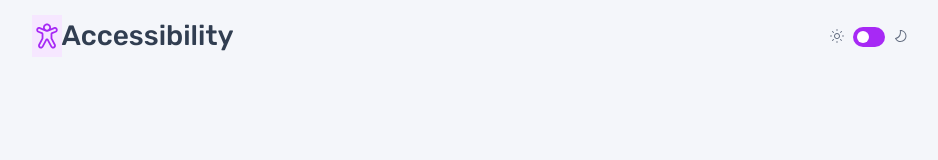
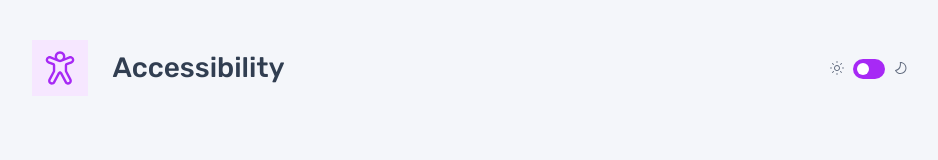
Before and after one commit to BlastChrome/QuizGame, a website built with webpack: page src/template.html in a window 1280 px wide. Shown: the whole page, without its empty margins (170-1108 px from the left). Built offline with nearby package versions, Linux system fonts and the light colour scheme.

Commit message:
added media query 768 and above for the .header class, also some slight formatting on the mobile styles

```diff
--- a/src/scss/modules/_header.scss
+++ b/src/scss/modules/_header.scss
@@ -9,15 +9,39 @@
         display: flex;
         align-items: center;
         justify-content: space-between;
-        width: 167px;
+        max-width: 167px;
+        width: 100%;
 
         &__icon {
             padding: 0.356875rem 0;
             background-color: $purple-light;
-            width: 40px;
+            max-width: 40px;
+            width: 100%;
             display: flex;
             align-items: center;
             justify-content: center;
         }
     }
 }
+
+@media (min-width: 768px) {
+    .header {
+        height: auto;
+        min-height: 56px;
+        padding-top: 2.5rem;
+
+        &__header-left {
+            max-width: 253px;
+
+            &__icon {
+                padding: 0.5rem;
+                max-width: 56px;
+
+                svg {
+                    width: 40px;
+                    height: 40px;
+                }
+            }
+        }
+    }
+}
```
